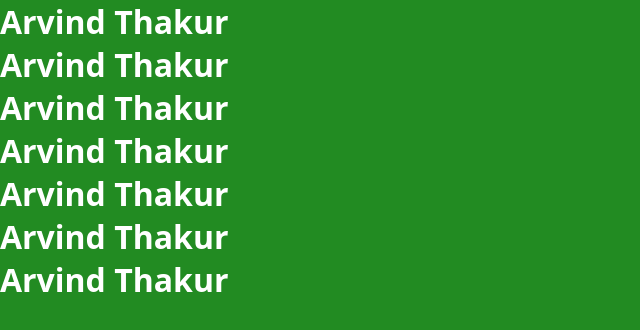
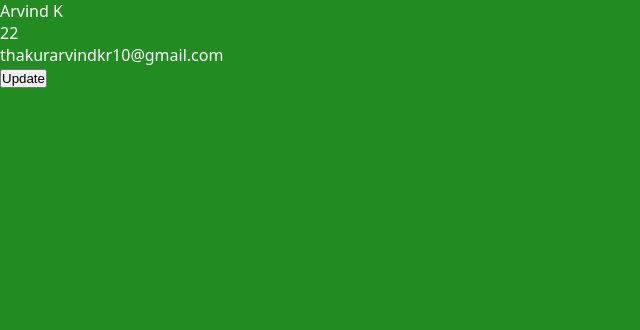
Before and after one commit to Arvindkr123/Doing-Something-Good, a React (Create React App) app: page / in a window 1280 px wide. Shown: the top 330 px of the page, without its empty margins (0-640 px from the left). Built offline with nearby package versions, Linux system fonts and the light colour scheme.

Commit message:
useState as used as obj

```diff
--- a/src/App.js
+++ b/src/App.js
@@ -5,7 +5,7 @@ import Hello from './components/Hello';
 const App = () => {
     return (
         <>
-            <Hello value={'Arvind K'} />
+            <Hello/>
         </>
     )
 }
--- a/src/components/Hello.js
+++ b/src/components/Hello.js
@@ -1,20 +1,24 @@
-import React from 'react'
+import React, {useState} from 'react'
 
 const Hello = () => {
-    const students = [
-        { name: 'Arvind', lname: 'Thakur' },
-        { name: 'Arvind', lname: 'Thakur' },
-        { name: 'Arvind', lname: 'Thakur' },
-        { name: 'Arvind', lname: 'Thakur' },
-        { name: 'Arvind', lname: 'Thakur' },
-        { name: 'Arvind', lname: 'Thakur' },
-        { name: 'Arvind', lname: 'Thakur' },
-    ]
+    const obj = {
+        name: 'Arvind K',
+        age: 22,
+        email :'thakurarvindkr10@gmail.com'
+    }
+    const[person, setPerson] = useState(obj);
     return (
         <div>
-            {students.map((ele, i) => {
-                return <h1 key={i}>{ele.name} {ele.lname}</h1>
-            })}
+            <ul>
+                <li>{person.name}</li>
+                <li>{person.age}</li>
+                <li>{person.email}</li>
+            </ul>
+            <button onClick={() => setPerson(prevState => {
+                return {
+                    ...prevState, name:'Arvind Thakur', age:12
+                }
+            })}>Update</button>
         </div>
     )
 }
```
